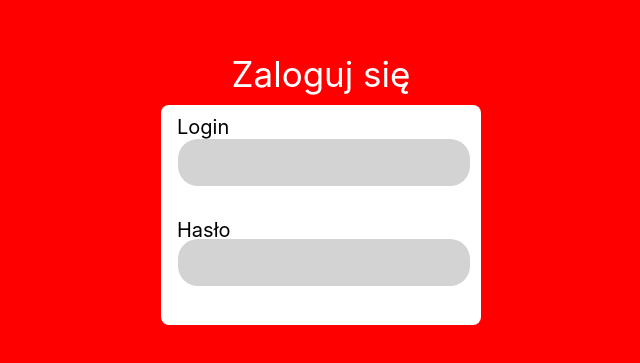
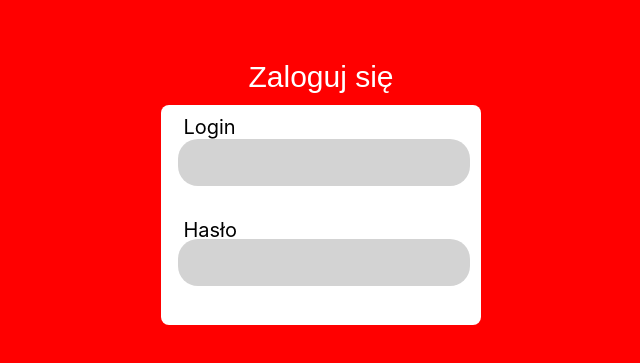
Before and after one commit to Aplikacja-Bazodanowa-L09-1/DbApp---Frontend, a React (Create React App) app in the folder front/: page /login in a window 1280 px wide. Shown: the part 177-540 px from the top of the page, without its empty margins (319-959 px from the left). Built offline with nearby package versions, Linux system fonts and the light colour scheme.

Commit message:
Creating login view #2.2

```diff
--- a/front/src/Component/Login.js
+++ b/front/src/Component/Login.js
@@ -49,7 +49,7 @@ const Login = () => {
     return (
         <div>
             <div id="divLogin">
-                <p onClick={OnClick}>Zaloguj się</p>
+                <button onClick={OnClick} id="ButtonLogin">Zaloguj się</button>
                 <div id="formLogin">
                     <form>
                         <div className="inputfield">
--- a/front/src/Style/Login.css
+++ b/front/src/Style/Login.css
@@ -4,6 +4,18 @@ body{
     justify-content: center;
     margin: auto;
 
+}
+#ButtonLogin{
+    border:none;
+    background: transparent;
+    font-size: 30px;
+    margin-bottom: 10px;
+    color: white;
+    transition: 1s;
+}
+#ButtonLogin:hover{
+    font-size: 35px;
+    transition: 1s;
 }
 #divLogin{
     color:white;
@@ -40,7 +52,7 @@ p{
     float:left;
     font-size: 20px;
     margin-bottom: 0px;
-    margin-left: 5%;
+    margin-left: 7%;
     margin-top: 10px;
 }
 #textlogin{
```
